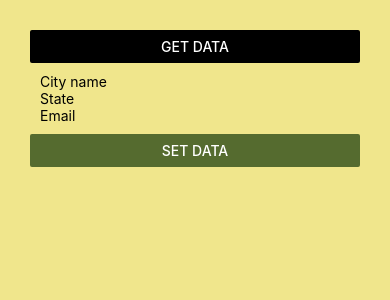
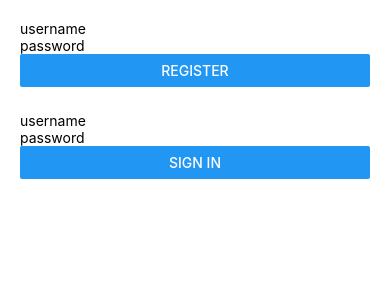
Before and after one commit to harir8281/React-native-Firebase-9.0.0-user-authentication-firestore, a React Native app: screen / in a window 390 px wide. Shown: the top 300 px of the page. Built offline with nearby package versions, Linux system fonts and the light colour scheme.

Commit message:
authentication ui updated

```diff
--- a/App.js
+++ b/App.js
@@ -1,176 +1,163 @@
-import {StyleSheet, Text, View, TextInput, Button, Alert} from 'react-native';
+import {
+  StyleSheet,
+  Text,
+  View,
+  TextInput,
+  Button,
+  Alert,
+  Modal,
+  TouchableOpacity,
+} from 'react-native';
 import React, {useState} from 'react';
 import {authentication} from './Firebase/firebase-config';
 import {
-  getAuth,
   createUserWithEmailAndPassword,
   signInWithEmailAndPassword,
   signOut,
 } from 'firebase/auth';
 
-import {
-  getFirestore,
-  collection,
-  getDocs,
-  doc,
-  setDoc,
-} from 'firebase/firestore/lite';
+const App = () => {
+  const [isSignedIn, setIsSignedIn] = useState(false);
+  const [email, setEmail] = useState('');
+  const [password, setPassword] = useState('');
 
-import {db} from './Firebase/firebase-config';
+  const [signInEmail, setSignInEmail] = useState('');
+  const [signInPassword, setSignInPassword] = useState('');
+  const [showWarning, setShowWarning] = useState(false);
 
-const App = () => {
-  //user authentication code
-  // const [isSignedIn, setIsSignedIn] = useState(false);
-  // const [email, setEmail] = useState('');
-  // const [password, setPassword] = useState('');
-
-  // const [signInEmail, setSignInEmail] = useState('');
-  // const [signInPassword, setSignInPassword] = useState('');
-
-  //usestate for firestore
-  const [cityName, setCityName] = useState('');
-  const [stateName, setStateName] = useState('');
-  const [email, setEmail] = useState('');
-
-  // function registerUser() {
-  //   createUserWithEmailAndPassword(authentication, email, password)
-  //     .then(re => {
-  //       console.log(re);
-  //       setIsSignedIn(true);
-  //       Alert.alert("user registered")
-  //     })
-  //     .catch(re => {
-  //       console.log(re);
-  //     });
-  // }
-
-  // function signInUser() {
-  //   signInWithEmailAndPassword(authentication,signInEmail,signInPassword)
-  //   .then((re)=>{
-  //     setIsSignedIn(true)
-  //     Alert.alert("signin successfully")
-  //   })
-  //   .catch((re)=>{
-  //     console.log(re)
-  //     Alert.alert("username or password incorrect")
-  //   })
-  // }
-
-  // function signOutUser()
-  // {
-  //   signOut(authentication)
-  //   .then((re)=>{
-  //     setIsSignedIn(false)
-  //     Alert.alert("Signout successfully")
-  //     setSignInEmail('')
-  //     setSignInPassword('')
-
-  //   })
-  //   .catch((err)=>{
-  //     console.log(err)
-  //   })
-  // }
-
-  //firstore code
-
-  async function getData() {
-    const citiesCol = collection(db, 'cities');
-    const citySnapshot = await getDocs(citiesCol);
-    const cityList = citySnapshot.docs.map(doc => doc.data());
-    console.log(cityList);
+  function registerUser() {
+    createUserWithEmailAndPassword(authentication, email, password)
+      .then(re => {
+        console.log(re);
+        Alert.alert('Firebase Authentication', 'User registered', [
+          {
+            text: 'OK',
+            onPress: () => {
+              setEmail('');
+              setPassword('');
+            },
+          },
+        ]);
+      })
+      .catch(re => {
+        // console.log(re.code);
+        Alert.alert(re.code);
+        // var error=JSON.stringify(re)
+        // console.log(error)
+      });
   }
 
-  async function setData() {
-    // Add a new document in collection "cities"
-    await setDoc(doc(db, 'cities', email), {
-      city_name: cityName,
-      state: stateName,
-    });
+  function signInUser() {
+    signInWithEmailAndPassword(authentication, signInEmail, signInPassword)
+      .then(re => {
+        setIsSignedIn(true);
+        setShowWarning(true);
+      })
+      .catch(re => {
+        console.log(re);
+        Alert.alert('username or password incorrect');
+      });
+  }
 
+  function signOutUser() {
+    signOut(authentication)
+      .then(re => {
+        setIsSignedIn(false);
+        Alert.alert('Signout successfully');
+        setSignInEmail('');
+        setSignInPassword('');
+      })
+      .catch(err => {
+        console.log(err);
+      });
   }
 
   return (
-    <View style={styles.firestoreView}>
-      <Button title="Get data" onPress={getData} color="black" />
-      <View style={styles.inputView}>
+    <View style={styles.container}>
+      <Modal visible={showWarning} animation="slide">
+        {/* modal properties */}
+        {/* onRequestClose={() => setShowWarning(false)} */}
+        <View style={styles.modalView}>
+          <Text>SIGNED-IN SUCCESSFULLY</Text>
+          <TouchableOpacity
+            style={styles.closebutton}
+            onPress={() => setShowWarning(false)}>
+            <Text style={styles.closebuttontext}>X</Text>
+          </TouchableOpacity>
+        </View>
+      </Modal>
+      <TextInput
+        placeholder="username"
+        value={email}
+        onChangeText={text => {
+          setEmail(text);
+        }}
+      />
+
+      <TextInput
+        placeholder="password"
+        value={password}
+        onChangeText={text => {
+          setPassword(text);
+        }}
+      />
+      <Button title="register" onPress={registerUser} />
+      <View style={styles.underview}>
         <TextInput
-          placeholder="City name"
-          onChangeText={text => setCityName(text)}
+          placeholder="username"
+          value={signInEmail}
+          onChangeText={text => {
+            setSignInEmail(text);
+          }}
         />
+
         <TextInput
-          placeholder="State"
-          onChangeText={text => setStateName(text)}
+          placeholder="password"
+          value={signInPassword}
+          onChangeText={text => {
+            setSignInPassword(text);
+          }}
         />
-        <TextInput placeholder="Email" onChangeText={text => setEmail(text)} />
+        {isSignedIn ? (
+          <Button title="sign out" onPress={signOutUser} />
+        ) : (
+          <Button title="sign in" onPress={signInUser} />
+        )}
       </View>
-      <Button title="set data" onPress={setData} color="#556b2f" />
     </View>
-    // <View style={styles.container}>
-    //   <TextInput
-    //     placeholder="username"
-    //     value={email}
-    //     onChangeText={text => {
-    //       setEmail(text);
-    //     }}
-    //   />
-
-    //   <TextInput
-    //     placeholder="password"
-    //     value={password}
-    //     onChangeText={text => {
-    //       setPassword(text);
-    //     }}
-    //   />
-    //   <Button title="register" onPress={registerUser} />
-    //   <View style={styles.underview}>
-    //     <TextInput
-    //       placeholder="username"
-    //       value={signInEmail}
-    //       onChangeText={text => {
-    //         setSignInEmail(text);
-    //       }}
-    //     />
-
-    //     <TextInput
-    //       placeholder="password"
-    //       value={signInPassword}
-    //       onChangeText={text => {
-    //         setSignInPassword(text);
-    //       }}
-    //     />
-    //     {isSignedIn ?
-    //     <Button title="sign out" onPress={signOutUser} />
-    //     :
-    //     <Button title="sign in" onPress={signInUser} />
-    //     }
-    //   </View>
-    //   <View style={styles.thirdview} >
-    //   </View>
-    // </View>
   );
 };
 
 export default App;
 
 const styles = StyleSheet.create({
-  // container: {
-  //   padding: 20,
-  //   flex: 1,
-  // },
-  // underview: {
-  //   marginVertical: 25,
-  // },
-  // thirdview:{
-  //   backgroundColor:"cyan",
-  //   flex:1
-  // }
-
-  firestoreView: {
+  container: {
+    padding: 20,
+    flex: 1,
+  },
+  underview: {
+    marginVertical: 25,
+  },
+  thirdview: {
+    backgroundColor: 'cyan',
+    flex: 1,
+  },
+  modalView: {
+    flex: 1,
     padding: 30,
-    flex: 1,
-    backgroundColor: '#f0e68c',
+    flexDirection: 'row',
+    justifyContent: 'space-between',
   },
-  inputView: {
-    padding: 10,
+  closebutton: {
+    backgroundColor: 'black',
+    maxWidth: 30,
+    maxHeight: 35,
+    minHeight: 30,
+    minWidth: 30,
+  },
+  closebuttontext: {
+    color: 'red',
+    fontSize: 25,
+    textAlign: 'center',
   },
 });
```
